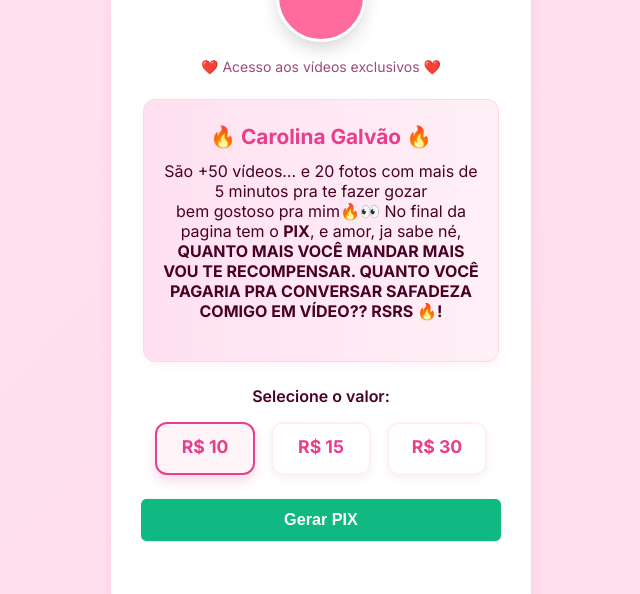
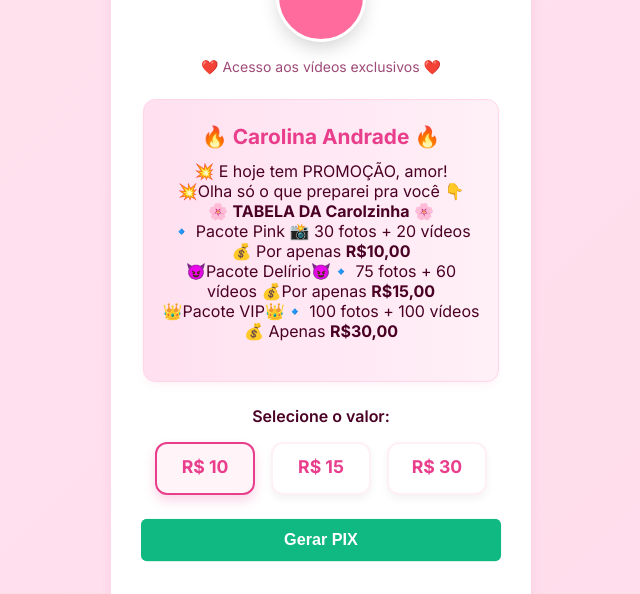
Before and after one commit to ENOUQUE/carolvip, a plain HTML site: page index.html/index.html in a window 1280 px wide. Shown: the part 152-746 px from the top of the page, without its empty margins (319-959 px from the left). Drawn offline with Linux system fonts and the light colour scheme.

Commit message:
Update index.html

```diff
--- a/index.html/index.html
+++ b/index.html/index.html
@@ -571,10 +571,16 @@
 
       <!-- Bloco de prévia do conteúdo exclusivo -->
       <div class="exclusive-preview" style="background: linear-gradient(90deg, #ffe0f0 0%, #fff0f7 100%); border-radius: 12px; padding: 1.5rem 1rem; margin-bottom: 1.5rem; box-shadow: 0 4px 10px -2px rgba(232, 62, 140, 0.08); border: 1px solid #ffd6e7;">
-        <h2 style="color: #E83E8C; font-size: 1.3rem; font-weight: 700; margin-bottom: 0.75rem; text-align: center;">🔥 Carolina Galvão 🔥</h2>
-        <p style="font-size: 1rem; color: #4A0025; margin-bottom: 1rem; text-align: center;">
-        São +50 vídeos… e 20 fotos com mais de 5 minutos pra te fazer gozar bem gostoso pra mim🔥👀 No final da pagina tem o <strong>PIX</strong>, e amor, ja sabe né, <strong>QUANTO MAIS VOCÊ MANDAR MAIS VOU TE RECOMPENSAR. QUANTO VOCÊ PAGARIA PRA CONVERSAR SAFADEZA COMIGO EM VÍDEO?? RSRS 🔥!</strong>
-        </p>
+  <h2 style="color: #E83E8C; font-size: 1.3rem; font-weight: 700; margin-bottom: 0.75rem; text-align: center;">🔥 Carolina Andrade 🔥</h2>
+  <p style="font-size: 1rem; color: #4A0025; margin-bottom: 1rem; text-align: center;">
+    💥 E hoje tem PROMOÇÃO, amor! <br>
+    💥Olha só o que preparei pra você 👇<br>
+    🌸 <strong>TABELA DA Carolzinha</strong> 🌸<br>
+    🔹 Pacote Pink  📸 30 fotos + 20 vídeos  💰 Por apenas <strong>R$10,00</strong><br>
+    😈Pacote Delírio😈🔹 75 fotos + 60 vídeos 💰Por apenas <strong>R$15,00</strong><br>
+    👑Pacote VIP👑🔹 100 fotos + 100 vídeos 💰 Apenas <strong>R$30,00</strong>
+      </p>
+
 
       </div>
 
```
